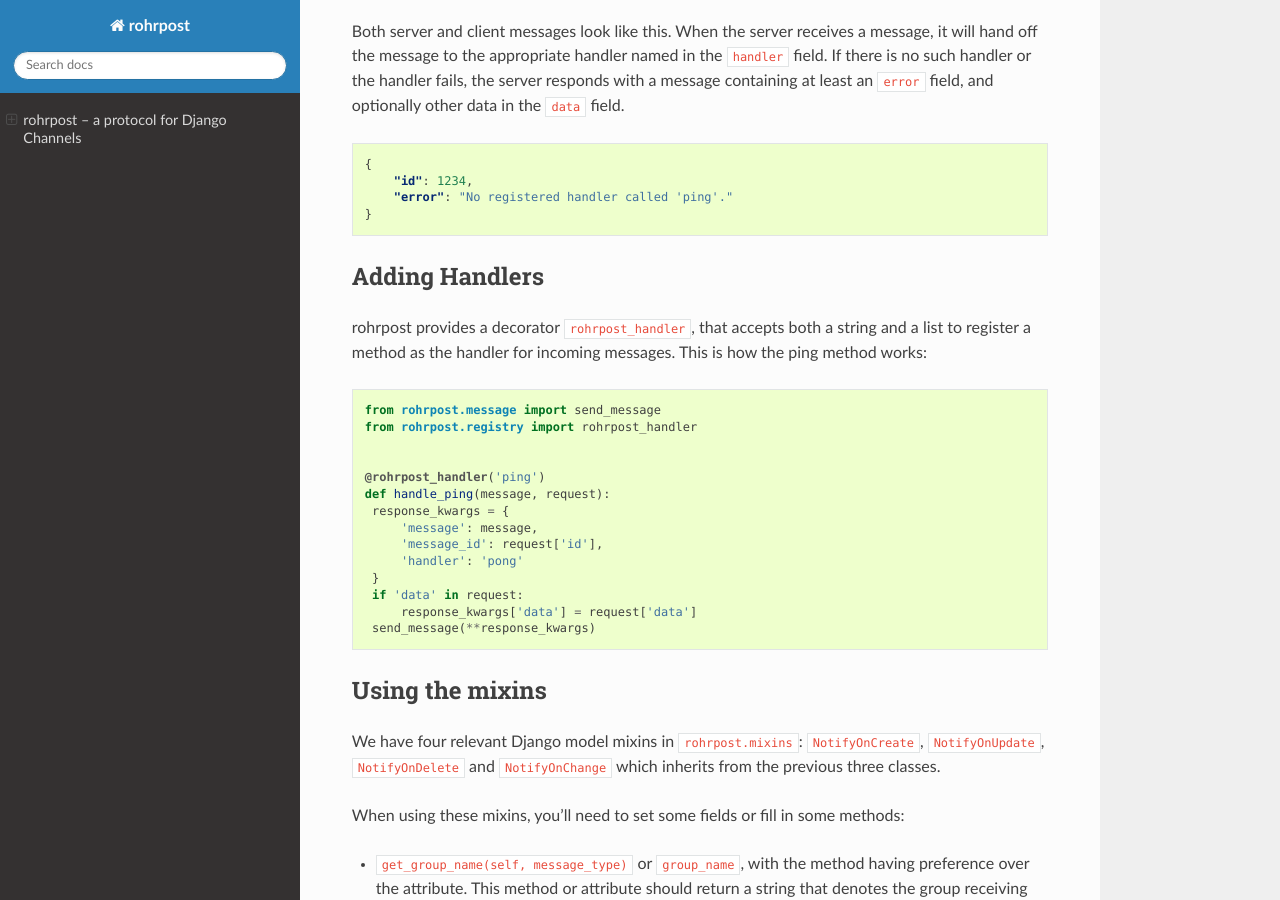
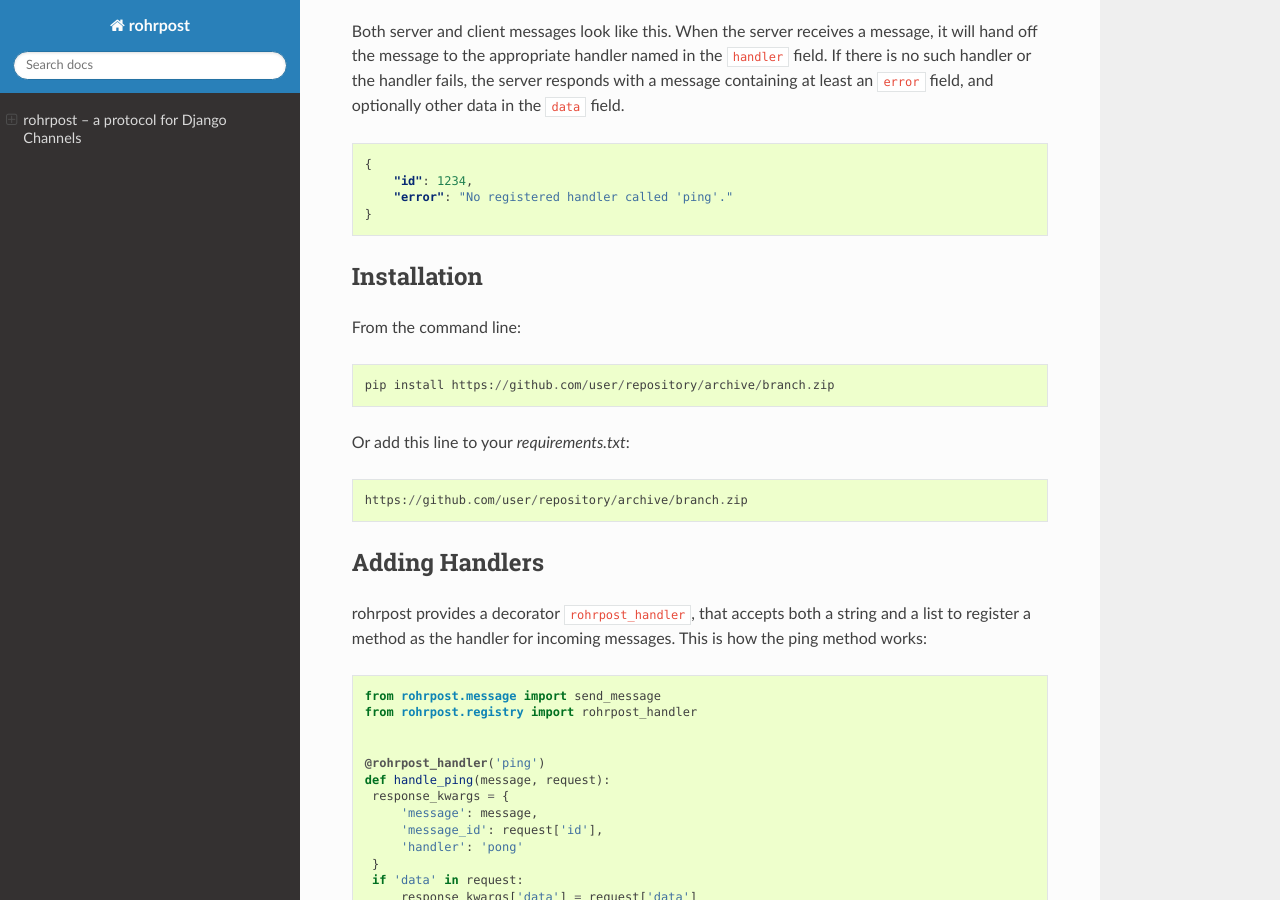
Before and after one commit to axsemantics/rohrpost, a Sphinx documentation site: the page built from doc/index.rst, in a window 1280 px wide and 900 px high, scrolled down 864 px. Built offline with Sphinx 7.4.7 and the Read the Docs theme 2.0.0, drawn with Linux system fonts in a browser that asks for light colours.

Commit message:
Document installation

```diff
--- a/doc/index.rst
+++ b/doc/index.rst
@@ -48,6 +48,19 @@
        "id": 1234,
        "error": "No registered handler called 'ping'."
    }
+
+Installation
+------------
+
+From the command line::
+
+    pip install https://github.com/user/repository/archive/branch.zip
+
+Or add this line to your `requirements.txt`::
+
+    https://github.com/user/repository/archive/branch.zip
+
+
 Adding Handlers
 ---------------
 
```
